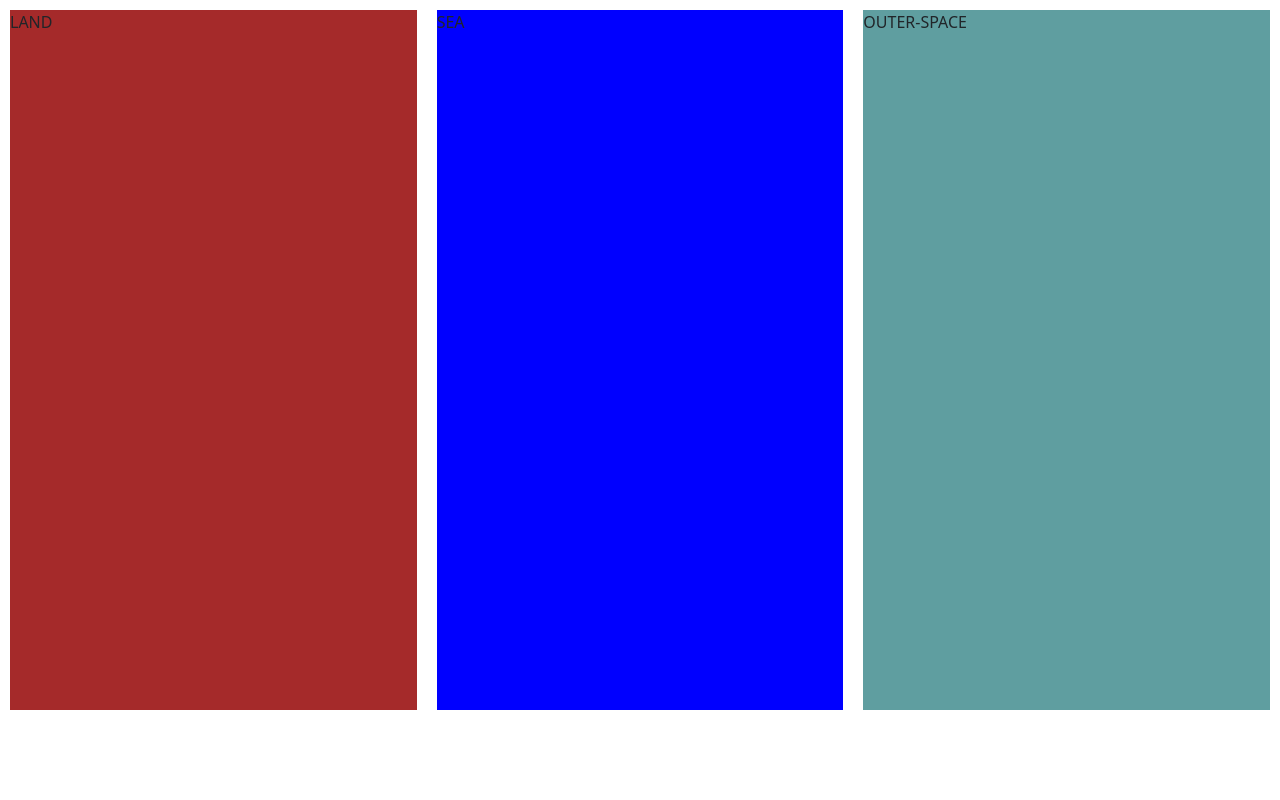
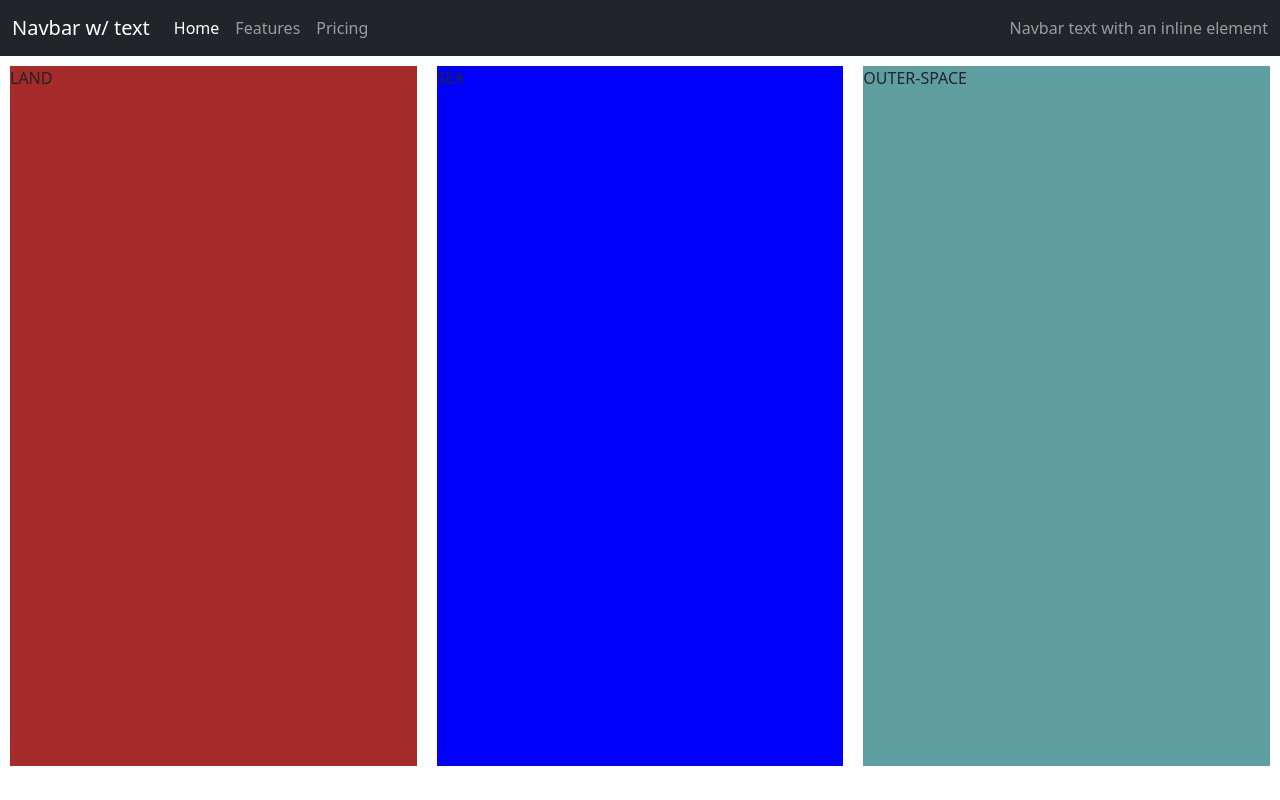
Before and after one commit to parkerjacks/thePlanets, a website: page js/nav.html in a window 1280 px wide. Drawn offline with nearby package versions, Linux system fonts and the light colour scheme.

Commit message:
added a basic bootstrap navbar

```diff
--- a/js/nav.html
+++ b/js/nav.html
@@ -5,16 +5,43 @@
     <meta charset="UTF-8">
     <meta http-equiv="X-UA-Compatible" content="IE=edge">
     <meta name="viewport" content="width=device-width, initial-scale=1.0">
-    <link href="https://cdn.jsdelivr.net/npm/bootstrap@5.0.0-beta3/dist/css/bootstrap.min.css" rel="stylesheet" integrity="sha384-eOJMYsd53ii+scO/bJGFsiCZc+5NDVN2yr8+0RDqr0Ql0h+rP48ckxlpbzKgwra6" crossorigin="anonymous">
-    <link rel=stylesheet href = "nav.css" type="text/css">
+    <link href="https://cdn.jsdelivr.net/npm/bootstrap@5.0.0-beta3/dist/css/bootstrap.min.css" rel="stylesheet"
+        integrity="sha384-eOJMYsd53ii+scO/bJGFsiCZc+5NDVN2yr8+0RDqr0Ql0h+rP48ckxlpbzKgwra6" crossorigin="anonymous">
+    <link rel=stylesheet href="nav.css" type="text/css">
     <title>Nav Page</title>
 </head>
 
 <body>
-    <div class = "surfaces">
-        <div class = "land" > LAND </div>
-        <div class = "sea"> SEA </div>
-        <div class = "air"> OUTER-SPACE </div>
+    <nav class="navbar navbar-expand-lg navbar-dark bg-dark">
+        <!-- Navbar content -->
+        <div class="container-fluid">
+            <a class="navbar-brand" href="#">Navbar w/ text</a>
+            <button class="navbar-toggler" type="button" data-bs-toggle="collapse" data-bs-target="#navbarText"
+                aria-controls="navbarText" aria-expanded="false" aria-label="Toggle navigation">
+                <span class="navbar-toggler-icon"></span>
+            </button>
+            <div class="collapse navbar-collapse" id="navbarText">
+                <ul class="navbar-nav me-auto mb-2 mb-lg-0">
+                    <li class="nav-item">
+                        <a class="nav-link active" aria-current="page" href="#">Home</a>
+                    </li>
+                    <li class="nav-item">
+                        <a class="nav-link" href="#">Features</a>
+                    </li>
+                    <li class="nav-item">
+                        <a class="nav-link" href="#">Pricing</a>
+                    </li>
+                </ul>
+                <span class="navbar-text">
+                    Navbar text with an inline element
+                </span>
+            </div>
+        </div>
+    </nav>
+    <div class="surfaces">
+        <div class="land"> LAND </div>
+        <div class="sea"> SEA </div>
+        <div class="air"> OUTER-SPACE </div>
 
     </div>
 </body>
```
Also changed, not shown: index.html (+30 -1 lines).
